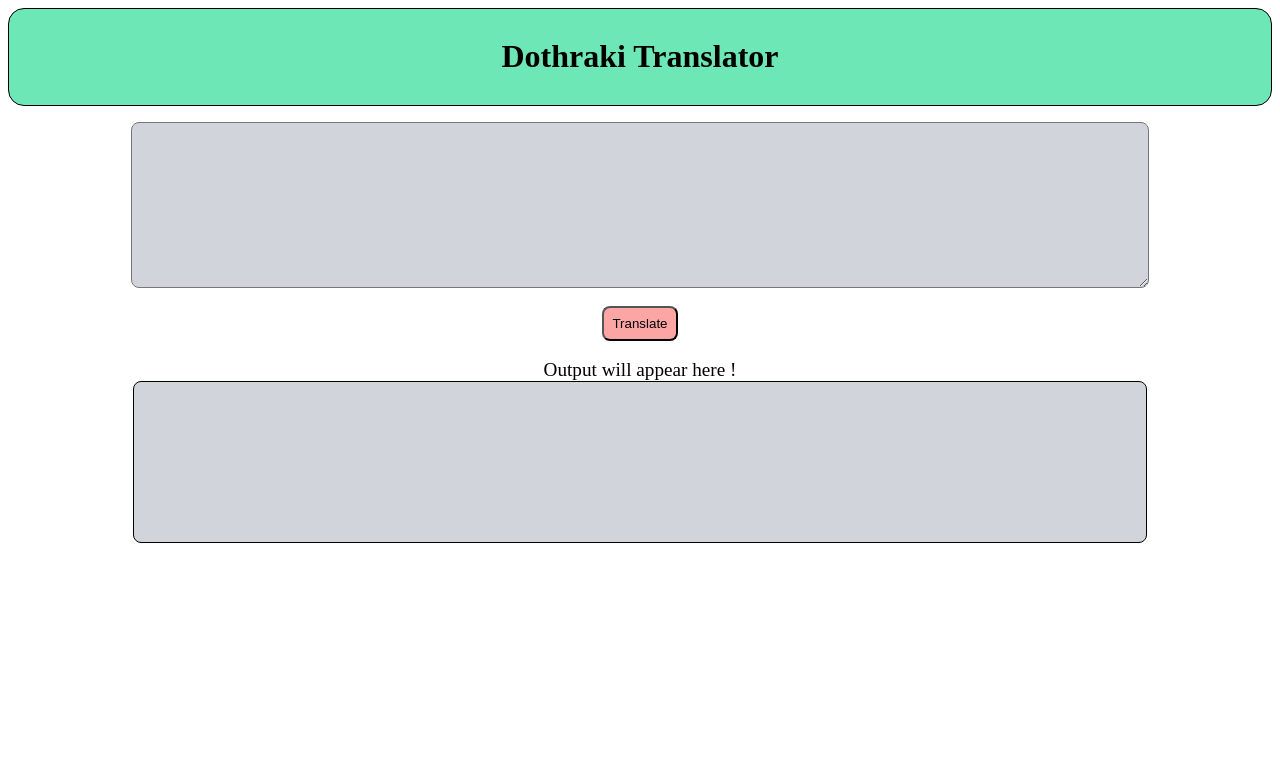
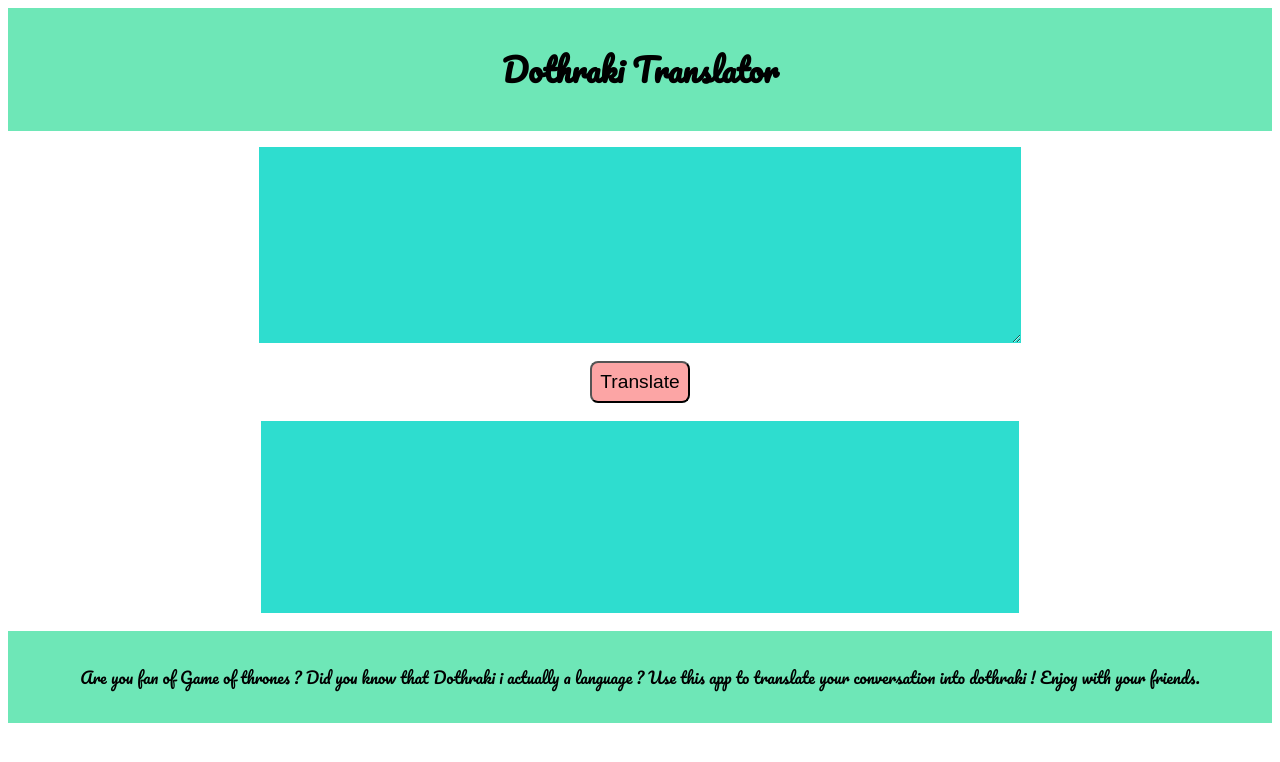
Before and after one commit to iamabhay17/translate-app, a plain HTML site: page index.html in a window 1280 px wide. Drawn offline with Linux system fonts and the light colour scheme.

Commit message:
final update

```diff
--- a/index.html
+++ b/index.html
@@ -9,21 +9,32 @@
 </head>
 <body>
 
-    <div id="pageHeading">
+   <nav>
+        <div id="pageHeading">
         <h1>Dothraki Translator</h1>
-    </div>
+        </div>
+    </nav>
     <textarea id="txt-input"
      placeholder="enter your text in english to translate">
     </textarea>
     <br>
 
     <div id="btn-div">
-    <button id="btn-translate">Translate</button>
+    <button id="btn-translate" style="font-size: larger;">Translate</button>
     </div>
 
     <br>
-    <div id="user-input">Output will appear here ! </div>
-    <div id="output"></div>
+    <div id="output" aria-placeholder="Output will appear here"></div>
+    <br>
+
+    <footer>
+        <div id="footer-text">
+            Are you fan of Game of thrones ? Did you know that Dothraki i actually a language ?
+            Use this app to translate your conversation into dothraki ! Enjoy with your friends.
+
+        </div>
+    </footer>
+
     <script src="app.js"></script>
 
 </body>
--- a/style.css
+++ b/style.css
@@ -1,10 +1,16 @@
+@import url('https://fonts.googleapis.com/css2?family=Anton&display=swap');
+@import url('https://fonts.googleapis.com/css2?family=EB+Garamond:wght@500&family=Pacifico&display=swap');
+
+
 #pageHeading
 {
     background-color: #6EE7B7;
-    border-radius: 1rem;
     padding: .5rem;
     margin-bottom: 1rem;
-    border: 1px solid black;
+    font-family: 'Pacifico', cursive;
+    font-size: 21px;
+
+
 }
 #btn-div
 {
@@ -16,31 +22,31 @@
         text-align: center;
     }
     textarea{
-        width: 80%;
-        height: 10rem;
+        width: 60%;
+        height: 12rem;
         display: block;
         margin: auto;
-        border-radius: 0.5rem;
-        background-color: #D1D5DB;
+        background-color: #2eddcf;
+        font-family: 'Pacifico', cursive;
+        font-size: 21px;
+        color: rgb(104, 97, 104);
+        border: 0px;
     }
     #txt.input
     {
       text-align: left;
     }
     #output{
-        border:  1px solid black;
-        width: 80%;
-        height: 10rem;
+        width: 60%;
+        height: 12rem;
+        display: block;
         margin: auto;
-        display: block;
-        border-radius: 0.5rem;
-        background-color: #D1D5DB;
+        background-color: #2eddcf;
+        font-family: 'Pacifico', cursive;
+        font-size: 21px;
+        color: rgb(104, 97, 104);
     }
-    #user-input
-    {
-        text-align: center;
-        font-size: larger;
-    }
+
 
     #btn-translate
     {
@@ -48,3 +54,12 @@
         border-radius: 0.5rem;
         background-color: #FCA5A5;
     }
+    #footer-text
+    {
+        background-color: #6EE7B7;
+        font-family: 'Pacifico', cursive;
+        text-align: center;
+        padding-bottom: 2rem;
+        padding-top: 2rem;
+        font-size: 16px;
+    }
```
